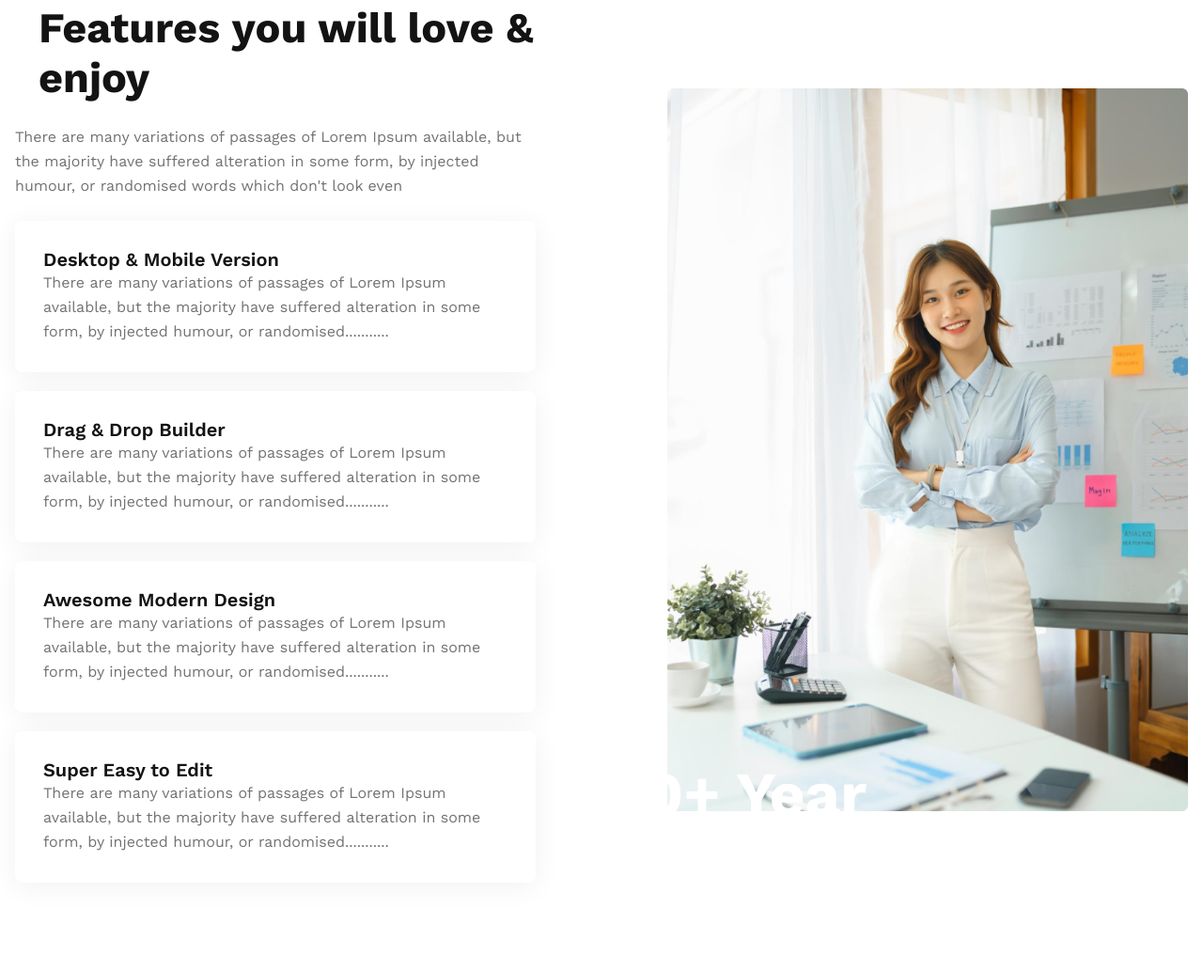
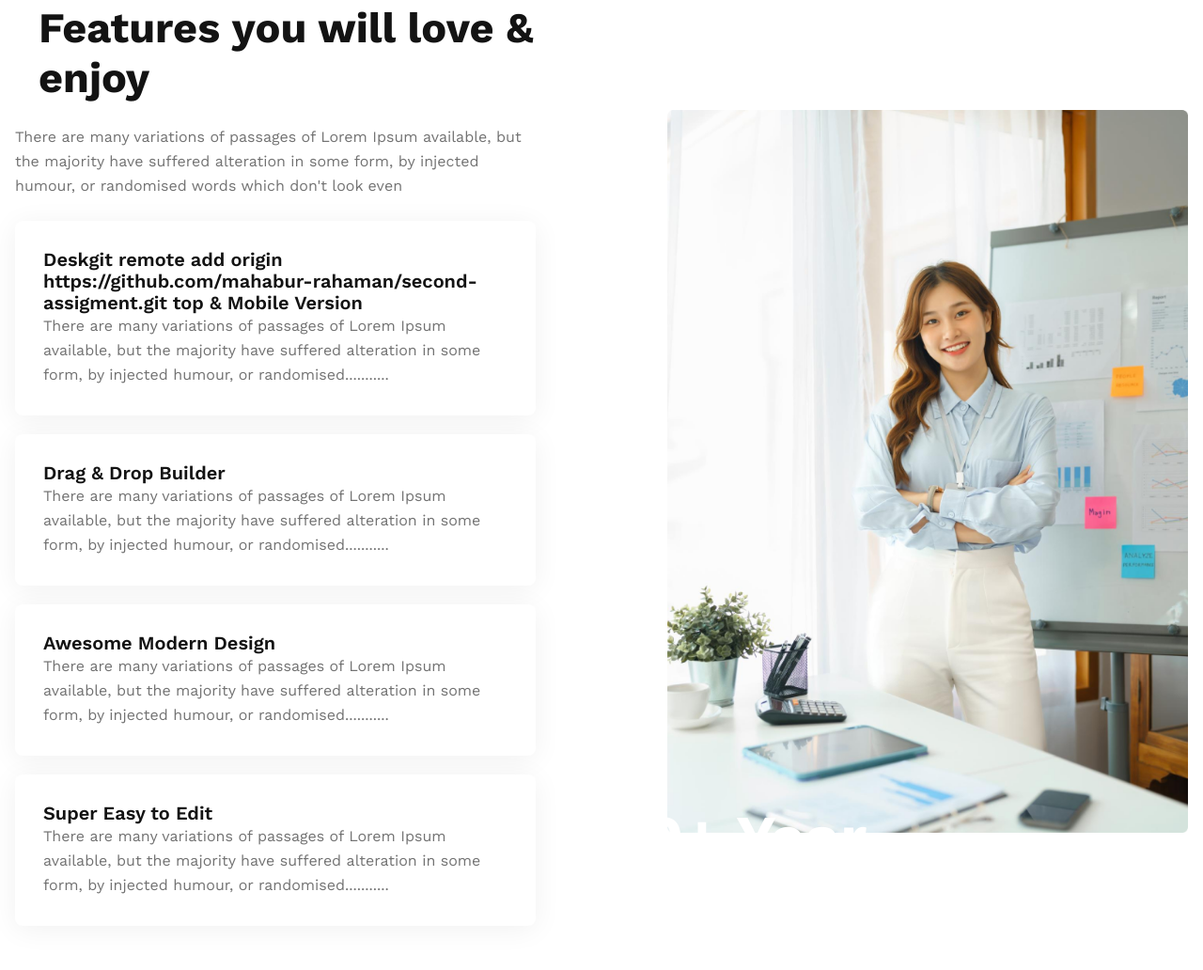
Before and after one commit to mahabur-rahaman/second-assigment, a plain HTML site: page index.html in a window 1280 px wide. Shown: the part 2093-3125 px from the top of the page at 94% size. Drawn offline with nearby package versions, Linux system fonts and the light colour scheme.

Commit message:
first comit

```diff
--- a/index.html
+++ b/index.html
@@ -71,7 +71,8 @@
               injected humour, or randomised words which don't look even
             </p>
             <div class="item">
-              <h3>Desktop & Mobile Version</h3>
+              <h3>Deskgit remote add origin https://github.com/mahabur-rahaman/second-assigment.git
+                top & Mobile Version</h3>
               <p>
                 There are many variations of passages of Lorem Ipsum available,
                 but the majority have suffered alteration in some form, by
```
